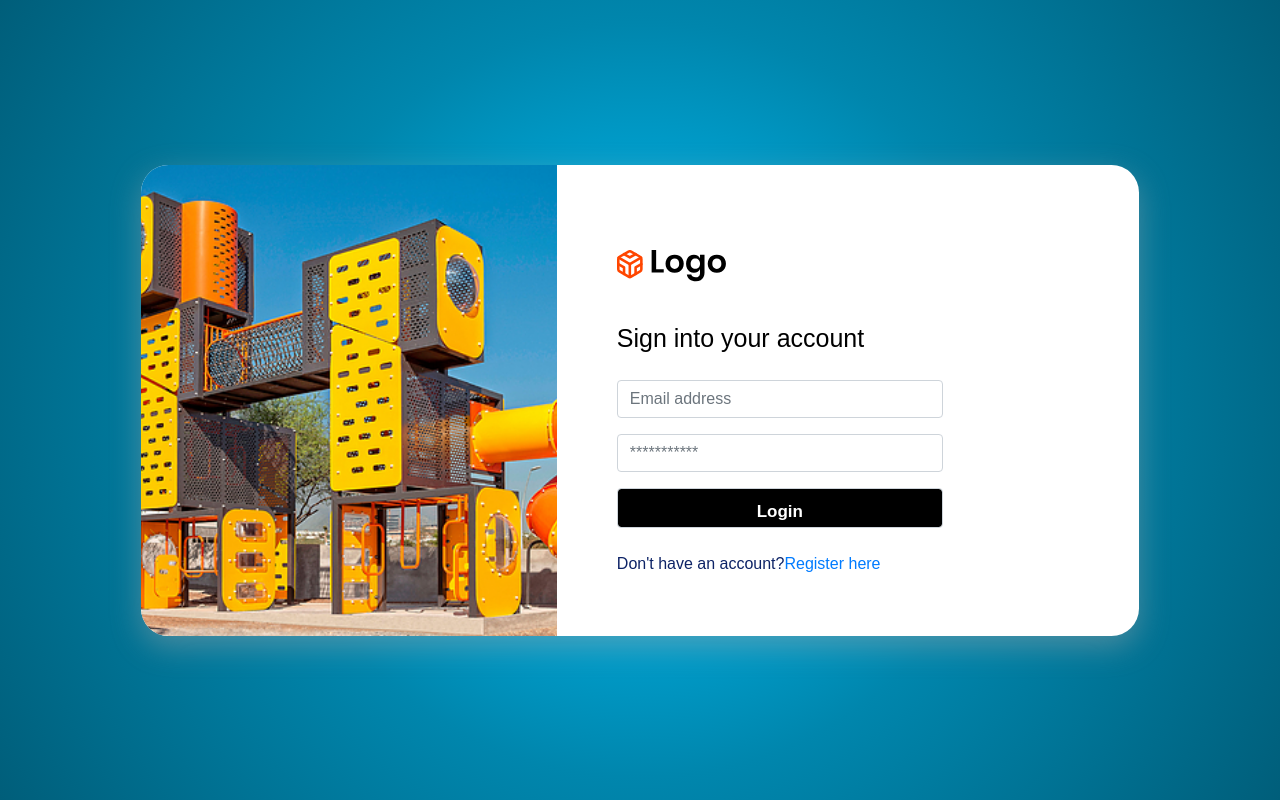
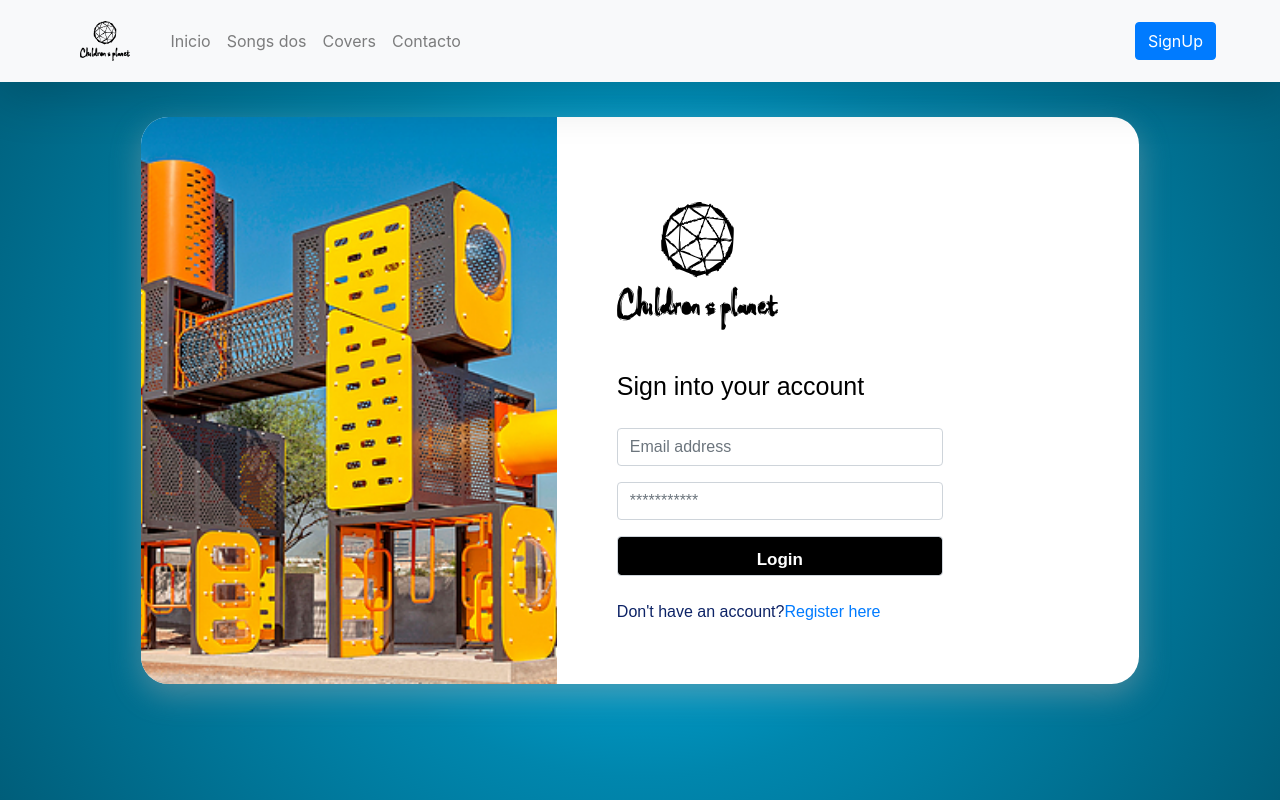
Before and after one commit to rugo-source/Childrens-Planet-Front-End, a Next.js app: page / in a window 1280 px wide. Built offline with nearby package versions, Linux system fonts and the light colour scheme.

Commit message:
added navbar

```diff
--- /dev/null
+++ b/components/Navbar.js
@@ -0,0 +1,82 @@
+import Link from "next/link";
+import { Navbar, Nav } from "react-bootstrap";
+
+const NavBar = () =>{
+    return(
+    <Navbar
+			className="fixed-top shadow-lg"
+			collapseOnSelect
+			expand="lg"
+			bg="light"
+			variant="light"
+		>
+			<Navbar.Brand className="ml-lg-5">
+				<a
+					className="nav-link"
+					href="#home"
+					//onClick={hola}
+					style={{ outline: "0" }}
+				>
+					<img style={{ height: "2em" }} src={"/chil.svg"} />
+				</a>
+			</Navbar.Brand>
+			<Navbar.Toggle aria-controls="responsive-navbar-nav" />
+			<Navbar.Collapse id="responsive-navbar-nav">
+				<Nav className="justify-content-between w-100 mr-5">
+					<ul className="navbar-nav mr-auto mt-2 mt-lg-0 align-items-lg-center">
+						<li className="nav-item">
+							<a
+								className="nav-link"
+								href="#home"
+								//		onClick={hola}
+								style={{ outline: "0" }}
+							>
+								Inicio <span className="sr-only">(current)</span>
+							</a>
+						</li>
+						<li className="nav-item">
+							<a
+								className="nav-link "
+								href="#clubs"
+								//onClick={hola}
+								style={{ outline: "0" }}
+							>
+								Songs dos
+							</a>
+						</li>
+						<li className="nav-item">
+
+							<Link href="/Covers">
+							<a
+								className="nav-link "
+								href="#about"
+								//onClick={hola}
+								style={{ outline: "0" }}
+							>
+								Covers							</a>
+							</Link>
+						</li>
+						<li className="nav-item">
+							<a
+								className="nav-link "
+								href="#contact"
+								//onClick={hola}
+								style={{ outline: "0" }}
+							>
+								Contacto
+							</a>
+						</li>
+					</ul>
+					<Link href="/signUp">
+						<a className="btn btn-primary align-self-lg-center">SignUp</a>
+					</Link>
+				</Nav>
+			</Navbar.Collapse>
+		</Navbar>
+
+
+
+
+);
+};
+export default NavBar;
--- a/pages/index.js
+++ b/pages/index.js
@@ -11,7 +11,7 @@ import {
 import Link from "next/link";
 import axios from "axios";
 import styles from "../styles/Home.module.css";
-
+import NavBar from "../components/Navbar";
 export default function Home() {
   const [data, setData] = useState({ email: "", password: "" });
 
@@ -38,6 +38,8 @@ export default function Home() {
     apiPost();
   };
   return (
+    <>
+    <NavBar/>
     <body className={styles.body}>
       <Container>
         <main className="d-flex align-items-center min-vh-100 p-4 py-md-0">
@@ -55,9 +57,9 @@ export default function Home() {
                   <Card.Body className={styles.logincardbody}>
                     <div className={styles.brandwrapper}>
                       <Image
-                        src="/logo.svg"
+                        src="/chil.svg"
                         alt="logo"
-                        style={{ height: "2em" }}
+                        style={{ height: "8em" }}
                         className={styles.brandwrapper}
                       />
                     </div>
@@ -117,5 +119,6 @@ export default function Home() {
         </main>
       </Container>
     </body>
+    </>
   );
 }
```
Also changed, not shown: public/chil.svg (added).
